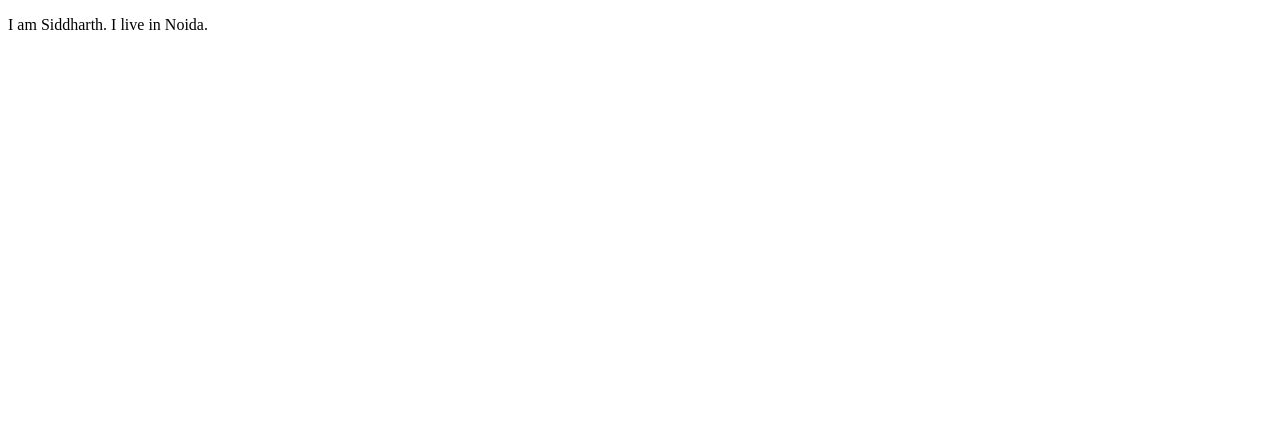
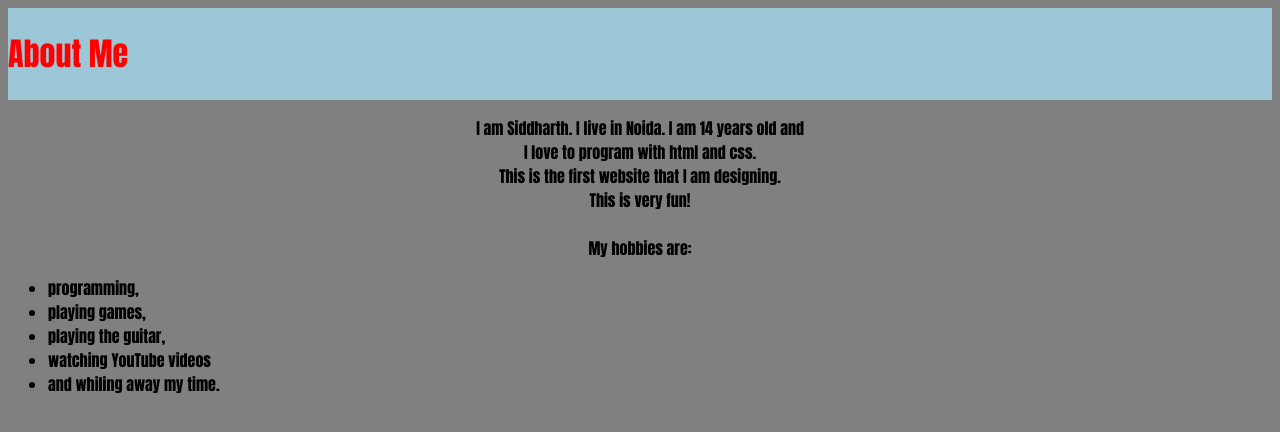
Before and after one commit to siddharth23052006/Portfolio, a plain HTML site: page about-me.html in a window 1280 px wide. Drawn offline with Linux system fonts and the light colour scheme.

Commit message:
Portfolio layout changes

```diff
--- a/about-me.html
+++ b/about-me.html
@@ -2,10 +2,24 @@
 <html>
     <head>
         <title>About Me</title>
+        <link rel="stylesheet" type="text/css" href="style.css"/>
     </head>
     <body>
+        <div class="header"><h1>About Me</h1></div>
         <p>
-            I am Siddharth. I live in Noida.
+            I am Siddharth. I live in Noida. I am 14 years old and <br>
+            I love to program with html and css. <br>
+            This is the first website that I am designing. <br>
+            This is very fun! <br>
+            <br>
+            My hobbies are:
+            <div ><ul>
+                <li>programming,</li>
+                <li>playing games,</li>
+                <li>playing the guitar,</li>
+                <li>watching YouTube videos</li>
+                <li>and whiling away my time.</li>
+            </ul></div>
         </p>
     </body>
 </html>
--- a/style.css
+++ b/style.css
@@ -2,21 +2,30 @@ h1{
     color:red;
 }
 .header{
-    background-color: lightblue;
+    background-color:#9cc7d6;
     display: flex;
     justify-content: space-between;
 }
 .grid{
-    background-color: lightgreen;
+    background-color: #90dd90;
     display: flex;
     flex-wrap: wrap;
     justify-content: space-evenly;
 }
 .footer{
-    background-color: red;
+    background-color: #ff0000;
     display: flex;
     justify-content: flex-end;
 }
 p,h2{
     text-align: center;
 }
+body{
+    background-color: #808080;
+}
+*{
+    font-family: Impact, Haettenschweiler, 'Arial Narrow Bold', sans-serif;
+}
+img{
+    box-shadow: 8px 8px black;
+}
```
